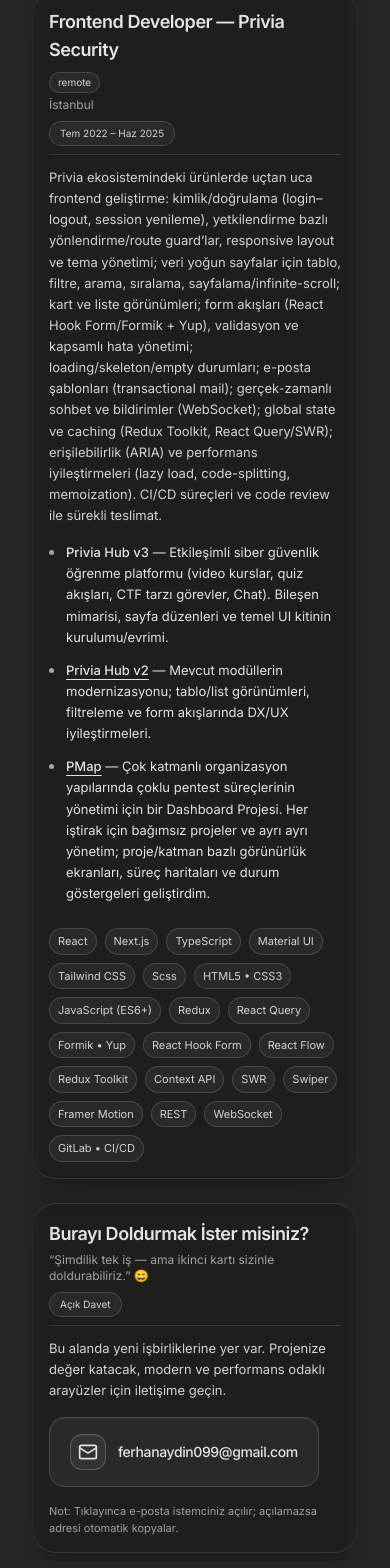
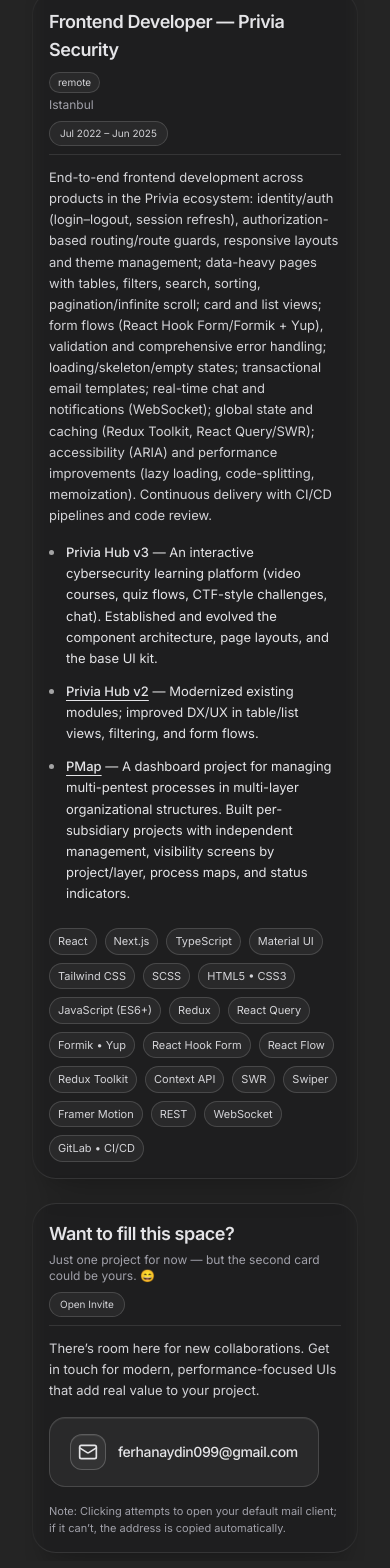
Before and after one commit to ferhanayding/My-Portfolio, a Next.js app: page / in a window 390 px wide. Shown: the part 1620-3188 px from the top of the page. Built offline with nearby package versions, Linux system fonts and the light colour scheme; no server answers.

Commit message:
bug fixed.

```diff
--- a/components/experience-card/empty-card.tsx
+++ b/components/experience-card/empty-card.tsx
@@ -2,25 +2,48 @@
 import React, { useCallback, useState } from "react";
 import { Mail } from "lucide-react";
 
-const EMAIL = "ferhanaydin099@gmail.com";
-const SUBJECT = "İşbirliği%20Talebi";
+type CtaCardProps = {
+  email?: string;
+  subject?: string; // düz metin ver; ben encode edeceğim
+  title?: string;
+  subtitle?: string;
+  badge?: string;
+  body?: string;
+  buttonAriaLabel?: string;
+  copiedText?: string;
+  note?: string;
+};
 
-export function CtaCard() {
+export function CtaCard({
+  email = "ferhanaydin099@gmail.com",
+  subject = "Collaboration Request",
+  title = "Want to fill this space?",
+  subtitle = "Just one project for now — but the second card could be yours. 😄",
+  badge = "Open Invite",
+  body = "There’s room here for new collaborations. Get in touch for modern, performance-focused UIs that add real value to your project.",
+  buttonAriaLabel = "Contact via email",
+  copiedText = "If your mail client didn’t open, the address was copied to your clipboard ✅",
+  note = "Note: Clicking attempts to open your default mail client; if it can’t, the address is copied automatically.",
+}: CtaCardProps) {
   const [copied, setCopied] = useState(false);
 
   const onMailClick = useCallback(async () => {
-    const mailto = `mailto:${EMAIL}?subject=${SUBJECT}`;
-    const w = window.open(mailto, "_self");
+    const mailto = `mailto:${email}?subject=${encodeURIComponent(subject)}`;
+    if (typeof window !== "undefined") {
+      window.location.href = mailto;
+    }
     setTimeout(async () => {
       try {
-        await navigator.clipboard.writeText(EMAIL);
-        setCopied(true);
-        setTimeout(() => setCopied(false), 2500);
+        if (navigator?.clipboard?.writeText) {
+          await navigator.clipboard.writeText(email);
+          setCopied(true);
+          setTimeout(() => setCopied(false), 2500);
+        }
       } catch {
-        window.location.href = mailto;
+        // yok say: bazı tarayıcılarda izin çıkabilir
       }
-    }, 300);
-  }, []);
+    }, 250);
+  }, [email, subject]);
 
   return (
     <article
@@ -39,14 +62,12 @@
       >
         <div className="space-y-1">
           <h3 className="text-lg sm:text-xl md:text-2xl font-semibold tracking-tight">
-            Burayı Doldurmak İster misiniz?
+            {title}
           </h3>
-          <p className="text-xs sm:text-sm text-zinc-400">
-            “Şimdilik tek iş — ama ikinci kartı sizinle doldurabiliriz.” 😄
-          </p>
+          <p className="text-xs sm:text-sm text-zinc-400">{subtitle}</p>
         </div>
         <span className="self-start md:self-auto text-[10px] sm:text-[11px] md:text-xs rounded-full px-2.5 md:px-3 py-1 border border-white/15 bg-white/5 text-zinc-300 whitespace-nowrap">
-          Açık Davet
+          {badge}
         </span>
       </header>
 
@@ -56,14 +77,13 @@
 
       <section className="p-4 sm:p-5 md:p-6 pt-3 md:pt-4 space-y-4">
         <p className="text-[13px] sm:text-sm md:text-[15px] leading-relaxed text-zinc-300">
-          Bu alanda yeni işbirliklerine yer var. Projenize değer katacak, modern
-          ve performans odaklı arayüzler için iletişime geçin.
+          {body}
         </p>
 
         <button
           type="button"
           onClick={onMailClick}
-          aria-label="E-posta ile iletişim kur"
+          aria-label={buttonAriaLabel}
           className="
             group mt-2 inline-flex items-center gap-3 rounded-2xl border border-white/15 bg-white/5
             px-5 py-4 text-base font-medium tracking-tight hover:bg-white/10 transition
@@ -80,19 +100,12 @@
           >
             <Mail className="h-5 w-5" />
           </span>
-          <span className="text-sm sm:text-xl break-all">{EMAIL}</span>
+          <span className="text-sm sm:text-xl break-all">{email}</span>
         </button>
 
-        {copied && (
-          <p className="text-xs text-emerald-300/90">
-            Mail uygulaması açılamadıysa adres panoya kopyalandı ✅
-          </p>
-        )}
+        {copied && <p className="text-xs text-emerald-300/90">{copiedText}</p>}
 
-        <p className="text-[11px] sm:text-xs text-zinc-400">
-          Not: Tıklayınca e-posta istemciniz açılır; açılamazsa adresi otomatik
-          kopyalar.
-        </p>
+        <p className="text-[11px] sm:text-xs text-zinc-400">{note}</p>
       </section>
     </article>
   );
--- a/components/experience-card/index.tsx
+++ b/components/experience-card/index.tsx
@@ -24,7 +24,7 @@
 export function ExperienceCard({ exp }: { exp: Experience }) {
   return (
     <article
-      key={exp.company}
+      key={exp?.company}
       className="
         min-w-full md:min-w-[720px] md:max-w-3xl
         snap-center shrink-0 rounded-3xl border border-white/10
--- a/components/skill-item/index.tsx
+++ b/components/skill-item/index.tsx
@@ -11,7 +11,7 @@
 export default function SkillItem({ data }: SkillItemProps) {
   return (
     <motion.div
-      key={data.title}
+      key={data?.title}
       initial={{ x: data.directionLeft ? -200 : 200, opacity: 0 }}
       whileInView={{ x: 0, opacity: 1 }}
       transition={{ duration: 1 }}
--- a/data/experience.ts
+++ b/data/experience.ts
@@ -4,40 +4,38 @@
   {
     company: "Privia Security",
     role: "Frontend Developer",
-    location: "İstanbul",
+    location: "Istanbul",
     remote: true,
-    start: "Tem 2022",
-    end: "Haz 2025",
+    start: "Jul 2022",
+    end: "Jun 2025",
     summary:
-      "Privia ekosistemindeki ürünlerde uçtan uca frontend geliştirme: kimlik/doğrulama (login–logout, session yenileme), yetkilendirme bazlı yönlendirme/route guard’lar, responsive layout ve tema yönetimi; veri yoğun sayfalar için tablo, filtre, arama, sıralama, sayfalama/infinite-scroll; kart ve liste görünümleri; form akışları (React Hook Form/Formik + Yup), validasyon ve kapsamlı hata yönetimi; loading/skeleton/empty durumları; e-posta şablonları (transactional mail); gerçek-zamanlı sohbet ve bildirimler (WebSocket); global state ve caching (Redux Toolkit, React Query/SWR); erişilebilirlik (ARIA) ve performans iyileştirmeleri (lazy load, code-splitting, memoization). CI/CD süreçleri ve code review ile sürekli teslimat.",
+      "End-to-end frontend development across products in the Privia ecosystem: identity/auth (login–logout, session refresh), authorization-based routing/route guards, responsive layouts and theme management; data-heavy pages with tables, filters, search, sorting, pagination/infinite scroll; card and list views; form flows (React Hook Form/Formik + Yup), validation and comprehensive error handling; loading/skeleton/empty states; transactional email templates; real-time chat and notifications (WebSocket); global state and caching (Redux Toolkit, React Query/SWR); accessibility (ARIA) and performance improvements (lazy loading, code-splitting, memoization). Continuous delivery with CI/CD pipelines and code review.",
     projects: [
       {
         name: "Privia Hub v3",
-
         description:
-          "Etkileşimli siber güvenlik öğrenme platformu (video kurslar, quiz akışları, CTF tarzı görevler, Chat). Bileşen mimarisi, sayfa düzenleri ve temel UI kitinin kurulumu/evrimi.",
+          "An interactive cybersecurity learning platform (video courses, quiz flows, CTF-style challenges, chat). Established and evolved the component architecture, page layouts, and the base UI kit.",
       },
       {
         name: "Privia Hub v2",
         website: "https://priviahub.com",
         description:
-          "Mevcut modüllerin modernizasyonu; tablo/list görünümleri, filtreleme ve form akışlarında DX/UX iyileştirmeleri.",
+          "Modernized existing modules; improved DX/UX in table/list views, filtering, and form flows.",
       },
       {
         name: "PMap",
         website: "https://pmap.io",
         description:
-          "Çok katmanlı organizasyon yapılarında çoklu pentest süreçlerinin yönetimi için bir Dashboard Projesi. Her iştirak için bağımsız projeler ve ayrı ayrı yönetim; proje/katman bazlı görünürlük ekranları, süreç haritaları ve durum göstergeleri geliştirdim.",
+          "A dashboard project for managing multi-pentest processes in multi-layer organizational structures. Built per-subsidiary projects with independent management, visibility screens by project/layer, process maps, and status indicators.",
       },
     ],
-
     tech: [
       "React",
       "Next.js",
       "TypeScript",
       "Material UI",
       "Tailwind CSS",
-      "Scss",
+      "SCSS",
       "HTML5 • CSS3",
       "JavaScript (ES6+)",
       "Redux",
```
